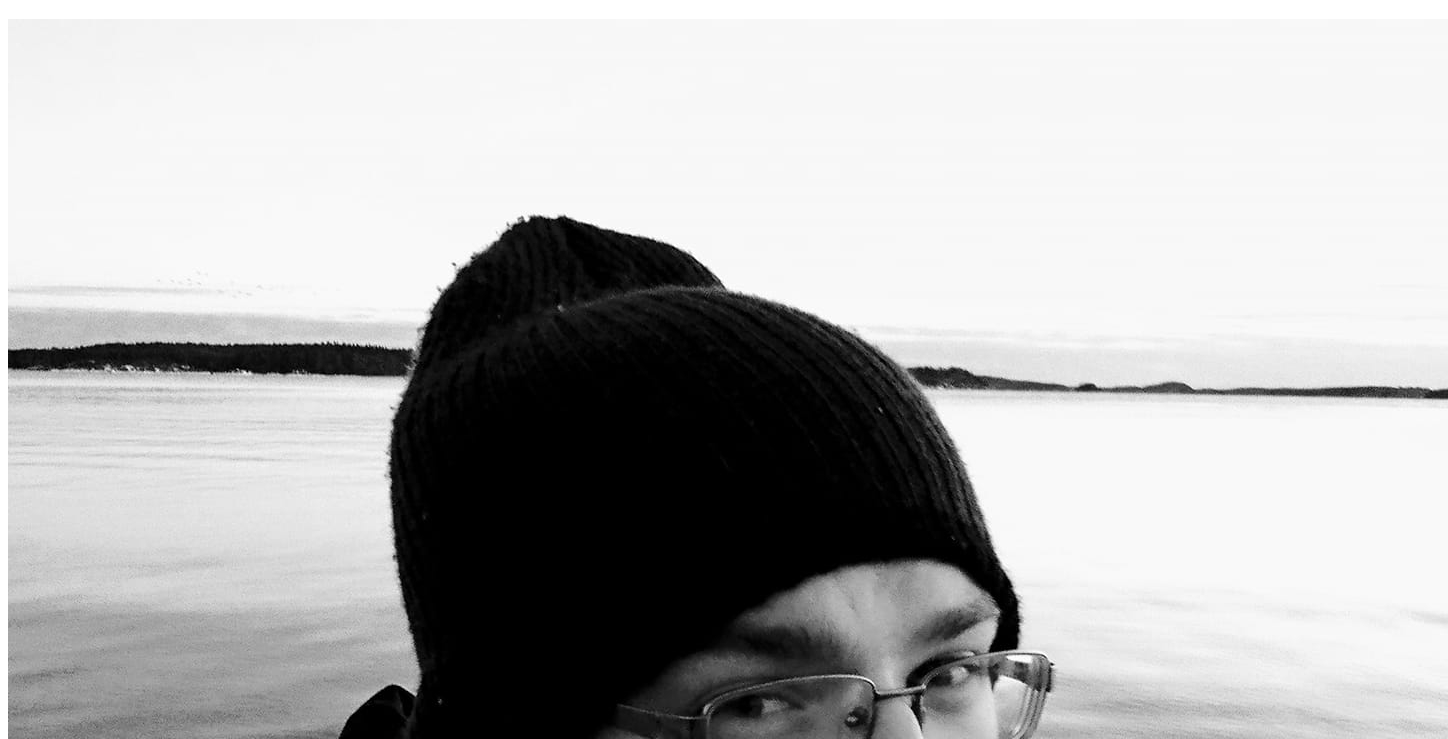
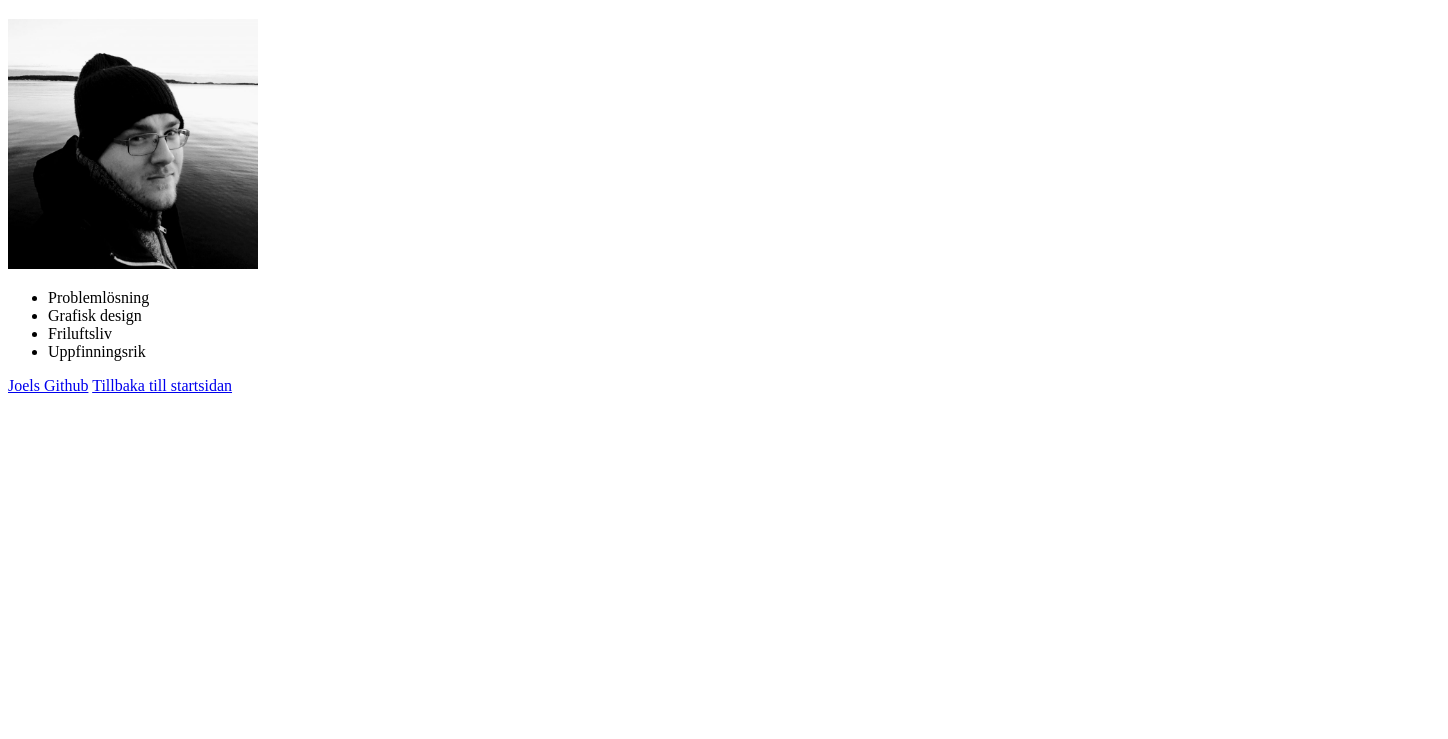
Before and after one commit to JoelHellberg95/hackaton6, a plain HTML site: page joel_hellberg.html in a window 1280 px wide. Shown: the part 61-800 px from the top of the page, 1448 px wide, since content can reach past the window. Drawn offline with Linux system fonts and the light colour scheme.

Commit message:
ny version

```diff
--- a/joel_hellberg.html
+++ b/joel_hellberg.html
@@ -7,7 +7,7 @@
 </head>
 <body>
     <h1>Joel Hellberg</h1>
-    <img src="JoelHellberg.jpg" alt="Bild på Joel Hellberg">
+    <img src="JoelHellberg.jpg" alt="Bild på Joel Hellberg" width="250px" height="250px">
     <ul>
         <li>Problemlösning</li>
         <li>Grafisk design</li>
```
